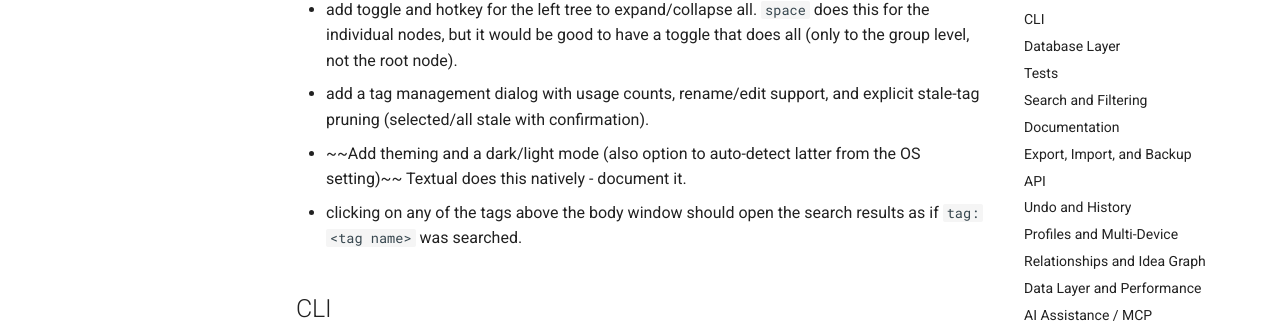
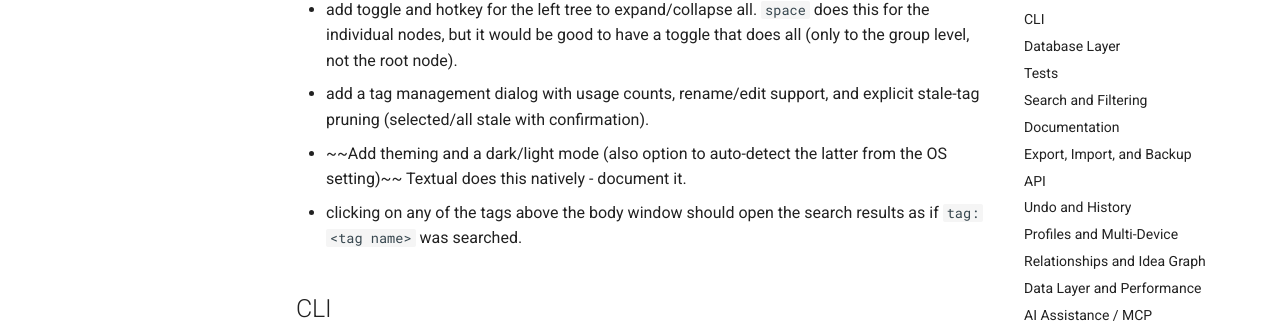
Before and after one commit to seapagan/cogitus, an MkDocs documentation site: the page built from docs/project/todo.md, in a window 1280 px wide and 900 px high, scrolled down 358 px. Shown: the part 116-452 px from the top of the window. Built offline with MkDocs 1.6.1 and Material for MkDocs 9.7.7, drawn with Linux system fonts in a browser that asks for light colours; comment, search, counter and statistics services are not loaded; some of the changed text lies outside the part shown.

Commit message:
clarify TODO
Signed-off-by: Grant Ramsay <seapagan@gmail.com>

```diff
--- a/TODO.md
+++ b/TODO.md
@@ -13,8 +13,8 @@ Ideas to add to Cogitus
   all (only to the group level, not the root node).
 - add a tag management dialog with usage counts, rename/edit support, and
   explicit stale-tag pruning (selected/all stale with confirmation).
-- ~~Add theming and a dark/light mode (also option to auto-detect latter from
-  the OS setting)~~ Textual does this natively - document it.
+- ~~Add theming and a dark/light mode (also option to auto-detect the latter
+  from the OS setting)~~ Textual does this natively - document it.
 - clicking on any of the tags above the body window should open the search
   results as if `tag:<tag name>` was searched.
 
```
Also changed, not shown: other parts of TODO.md (+1 -1 lines).
